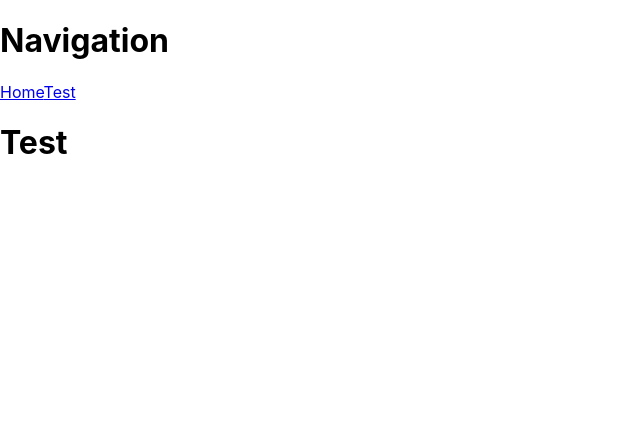
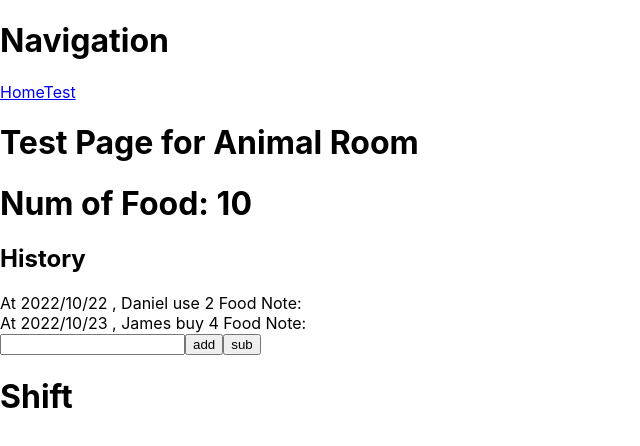
Before and after one commit to Teki28/lab-pro, a React (Create React App) app: page /test in a window 1280 px wide. Shown: the top 446 px of the page, without its empty margins (0-640 px from the left). Built offline with nearby package versions, Linux system fonts and the light colour scheme.

Commit message:
add num_item logic

```diff
--- a/package.json
+++ b/package.json
@@ -3,10 +3,15 @@
   "version": "0.1.0",
   "private": true,
   "dependencies": {
+    "@chakra-ui/react": "^2.3.6",
+    "@emotion/react": "^11.10.4",
+    "@emotion/styled": "^11.10.4",
     "@testing-library/jest-dom": "^5.16.5",
     "@testing-library/react": "^13.4.0",
     "@testing-library/user-event": "^13.5.0",
     "antd": "^4.23.6",
+    "framer-motion": "^7.6.1",
+    "nanoid": "^4.0.0",
     "react": "^18.2.0",
     "react-dom": "^18.2.0",
     "react-router-dom": "^6.4.2",
--- a/src/App.js
+++ b/src/App.js
@@ -3,14 +3,19 @@ import './App.css';
 import Home from './components/routes/home/home';
 import Navigation from './components/routes/navigation/navigation';
 import Test from './components/routes/tttest/test';
+
+
+
 function App () {
   return (
+
     <Routes>
       <Route path='/' element={<Navigation />}>
         <Route index element={<Home />} />
         <Route path='test' element={<Test />} />
       </Route>
     </Routes>
+
   );
 }
 
--- /dev/null
+++ b/src/components/num_item/num_item.jsx
@@ -0,0 +1,59 @@
+import { useState } from "react"
+import { nanoid } from "nanoid"
+
+const NumItem = (props)=>{
+  const name = props.name
+  const num = parseInt(props.num)
+  const his = props.his
+  const curUser = 'Teki'
+  const [curNum,setCurNum] = useState(num)
+  const [inputVal,setInputVal] = useState(0)
+  const [curHis,setCurHis] = useState(his)
+
+  var handleAddClick = ()=>{
+    var curDate = new Date()
+    setCurNum(curNum+parseInt(inputVal))
+    setCurHis([...curHis,{
+      key:nanoid(),
+      date:curDate.toLocaleString(),
+      user:curUser,
+      action:'Buy',
+      quantity:inputVal,
+      note:' '
+    }])
+  }
+
+  var handleSubClick = ()=>{
+    var curDate = new Date()
+    setCurNum(curNum-parseInt(inputVal))
+    setCurHis([...curHis,{
+      key:nanoid(),
+      date:curDate.toLocaleString(),
+      user:curUser,
+      action:'Use',
+      quantity:inputVal,
+      note:' '
+    }])
+  }
+
+
+  return (
+    <div>
+      <h1>Num of {name}: {curNum}</h1>
+      <h2>History</h2>
+      {
+        curHis.map((item)=>{
+          return (
+            <div key={item.key}>At {item.date} , {item.user} {item.action} {item.quantity} {name} Note: {item.note}</div>
+          )
+        })
+      }
+      <input type='number' onChange={(e)=>setInputVal(e.target.value)}></input>
+      <button onClick={handleAddClick}>add</button>
+      <button onClick={handleSubClick}>sub</button>
+
+    </div>
+  )
+}
+
+export default NumItem
--- a/src/components/routes/tttest/test.jsx
+++ b/src/components/routes/tttest/test.jsx
@@ -1,6 +1,31 @@
+import NumItem from "../../num_item/num_item"
+import Shift from "../../shift/shift";
 const Test = ()=>{
+  const food_num = 10;
+  const bedding_num = 20;
+  const food_his = [
+    { key:'1',
+      date:'2022/10/22',
+      user:'Daniel',
+      action:'use',
+      quantity:'2',
+      note:' '
+    },
+    { key:'2',
+      date:'2022/10/23',
+      user:'James',
+      action:'buy',
+      quantity:'4',
+      note:' '
+    },
+  ]
   return (
-    <h1>Test</h1>
+    <div>
+      <h1>Test Page for Animal Room</h1>
+      <NumItem name='Food' num = {food_num} his = {food_his}></NumItem>
+      {/* <NumItem name='Bedding'></NumItem> */}
+      <Shift></Shift>
+    </div>
   )
 }
 
--- /dev/null
+++ b/src/components/shift/shift.jsx
@@ -0,0 +1,11 @@
+
+const Shift = ()=>{
+  const members = ['Tom','Jerry','Jane','Daniel','James','Lilly'];
+  return (
+    <div>
+      <h1>Shift</h1>
+    </div>
+  )
+}
+
+export default Shift
--- a/src/index.js
+++ b/src/index.js
@@ -11,6 +11,7 @@ root.render(
     <BrowserRouter>
       <App />
     </BrowserRouter>
+
   </React.StrictMode>
 );
 
```
Also changed, not shown: 1 other file (tests, documents, lock files or other folders).
